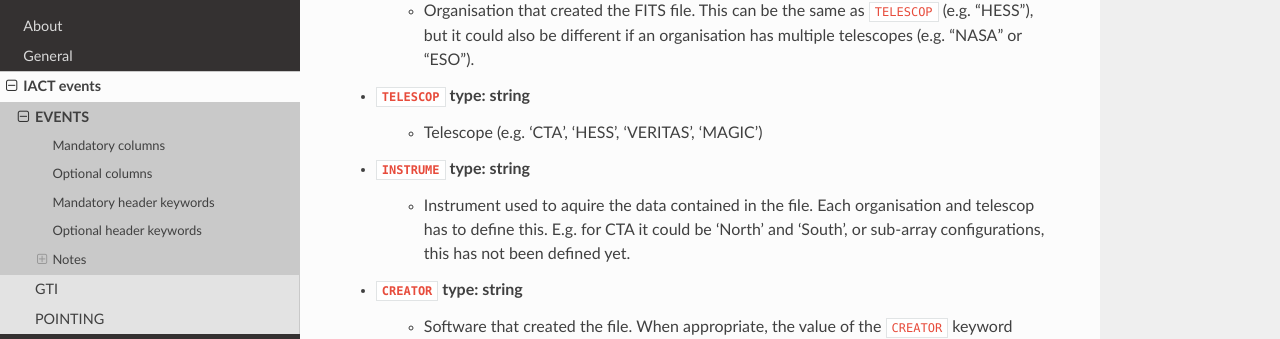
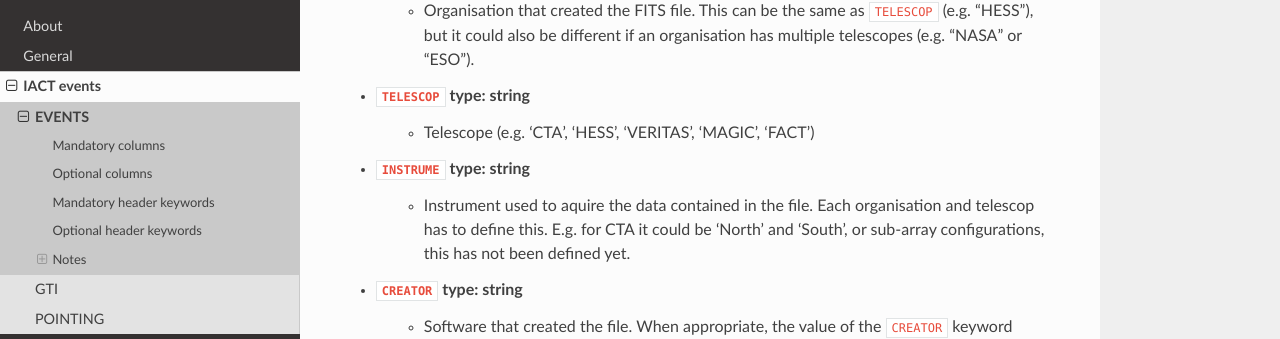
Before and after one commit to open-gamma-ray-astro/gamma-astro-data-formats, a Sphinx documentation site: the page built from source/events/events.rst, in a window 1280 px wide and 900 px high, scrolled down 3810 px. Shown: the part 135-474 px from the top of the window. Built offline with Sphinx 7.4.7 and the Read the Docs theme 2.0.0, drawn with Linux system fonts in a browser that asks for light colours.

Commit message:
Add FACT to possible values of TELESCOP

```diff
--- a/source/events/events.rst
+++ b/source/events/events.rst
@@ -133,7 +133,7 @@ An observatory Earth location should be given as well (see :ref:`coords-location
       This can be the same as ``TELESCOP`` (e.g. "HESS"), but it could
       also be different if an organisation has multiple telescopes (e.g. "NASA" or "ESO").
 * ``TELESCOP`` type: string
-    * Telescope (e.g. 'CTA', 'HESS', 'VERITAS', 'MAGIC')
+    * Telescope (e.g. 'CTA', 'HESS', 'VERITAS', 'MAGIC', 'FACT')
 * ``INSTRUME`` type: string
     * Instrument used to aquire the data contained in the file.
       Each organisation and telescop has to define this.
```
